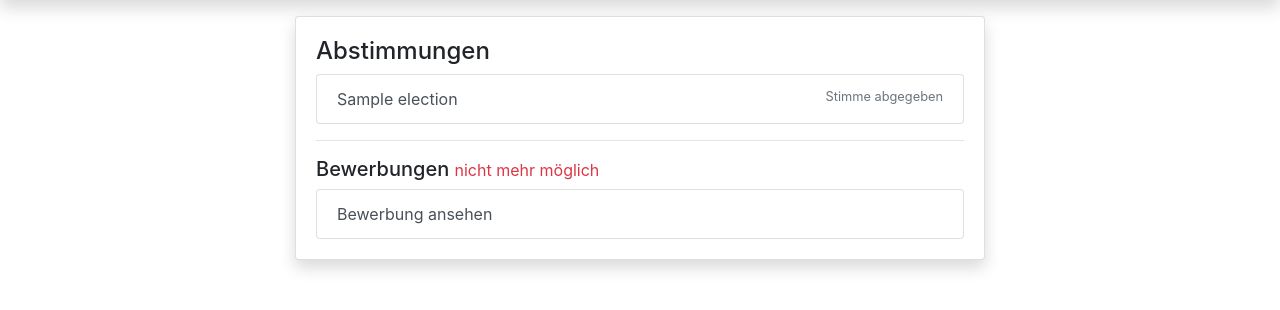
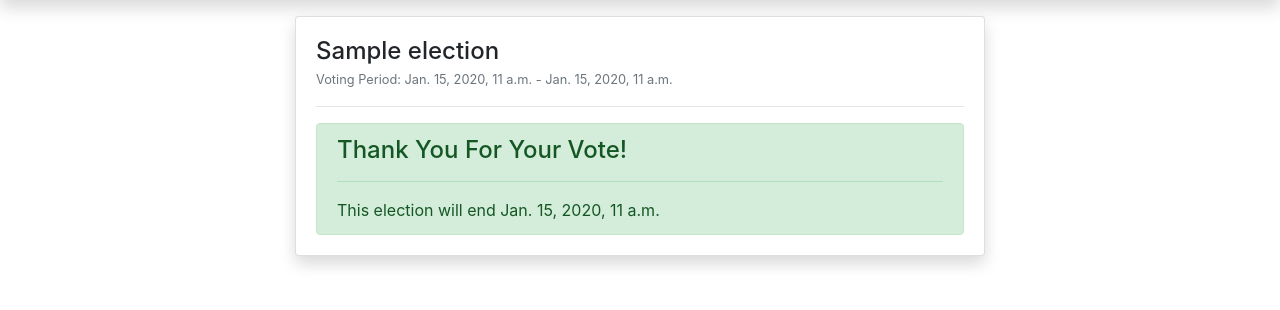
Before and after one commit to stustanet/wahlfang, a Django app: template vote/templates/vote/index.html in a window 1280 px wide. Shown: the part 56-366 px from the top of the page. Run offline with Django 3.2, Linux system fonts and the light colour scheme; the template is opened without the code that fills it: values that come from a table or form of the project are taken from there, others are empty; tables that the repository leaves empty hold one stand-in row (values such as "Sample post"); some libraries are stand-ins or nearby versions.

Commit message:
clean up the UI

```diff
--- a/vote/templates/vote/index.html
+++ b/vote/templates/vote/index.html
@@ -5,46 +5,30 @@
     <div class="col-12">
       <div class="card shadow">
         <div class="card-body">
-          <h4>Abstimmungen</h4>
-          <div class="list-group">
+          <h4 class="mb-0">{{ voter.election.title }}</h4>
+          <small class="text-muted">Voting Period: {{ voter.election.application_due_date }} - {{ voter.election.end_date }}</small>
+          <hr>
+          <div class="list-group mt-3">
             {% if voter.can_vote %}
-              <a class="list-group-item list-group-item-action" href="{% url 'vote:vote' %}">
-                <span>{{ voter.election.title }}</span>
-                <small class="float-right text-muted">
-                  {{ voter.election.application_due_date }} - {{ voter.election.end_date }}
-                </small>
-              </a>
+              <a class="btn btn-primary" role="button" href="{% url 'vote:vote' %}">Vote Now!</a>
             {% elif voter.voted %}
-              <a class="list-group-item list-group-item-action" href="#">
-                <span>{{ voter.election.title }}</span>
-                <small class="float-right text-muted">
-                  Stimme abgegeben
-                </small>
-              </a>
+              <div class="alert alert-success" role="alert">
+                <h4 class="alert-heading">Thank You For Your Vote!</h4>
+                <hr>
+                <p class="mb-0">This election will end {{ voter.election.end_date }}</p>
+              </div>
             {% elif voter.election.closed %}
-              <a class="list-group-item list-group-item-action" href="#">
-                <span>{{ voter.election.title }}</span>
-                <small class="float-right text-muted">
-                  Abstimmung geschlossen
-                </small>
-              </a>
+              <a class="btn btn-outline-secondary disabled" role="button" href="#">Voting ended</a>
             {% else %}
-              <a class="list-group-item list-group-item-action" href="#">
-                <span>{{ voter.election.title }}</span>
-                <small class="float-right text-muted">
-                  Abstimmung geöffnet ab {{ voter.election.application_due_date }}
-                </small>
-              </a>
+              <a class="btn btn-outline-secondary disabled" role="button" href="#">Voting starts {{voter.election.application_due_date }}</a>
+              <p class="mt-3">TODO: remind me via email</p>
             {% endif %}
           </div>
+          {% if voter.election.can_apply %}
           <hr>
-          <h5>Bewerbungen
-            {% if not voter.election.can_apply %}
-              <small class="text-danger">nicht mehr möglich</small>
-            {% endif %}
-          </h5>
+          <h5 class="mb-0">Your Application</h5>
+          <small class="text-muted">Application Period: {{ voter.election.start_date }} - {{ voter.election.application_due_date }}</small>
           <div class="list-group">
-            {% if voter.election.can_apply %}
             {% if voter.application %}
               <a
                   class="list-group-item list-group-item-action"
@@ -56,15 +40,10 @@
                   href="{% url 'vote:upload_application' %}"
               >Als Hausadmin bewerben</a>
             {% endif %}
-            {% elif voter.application %}
-              <a
-                  class="list-group-item list-group-item-action"
-                  href="{% url 'vote:view_application' voter.application.pk %}"
-              >Bewerbung ansehen</a>
+          </div>
           {% endif %}
         </div>
       </div>
     </div>
   </div>
-  </div>
 {% endblock %}
--- a/vote/templates/vote/vote.html
+++ b/vote/templates/vote/vote.html
@@ -7,10 +7,11 @@
     <div class="col-12">
       <div class="card shadow">
         <div class="card-body">
-          <form action="{% url 'vote:vote' %}" method="post">
+          <form action="{% url 'vote:index' %}" method="post">
             {% csrf_token %}
             <div class="form-group">
-              <h4>{{ title }}</h4>
+              <h4 class="mb-0">{{ title }}</h4>
+              <small class="text-muted">Voting Period: {{ voter.election.application_due_date }} - {{ voter.election.end_date }}</small>
             </div>
             <hr>
             {% if form.non_field_errors %}
--- a/vote/urls.py
+++ b/vote/urls.py
@@ -17,9 +17,6 @@ urlpatterns = [
         next_page='vote:index',
     ), name='logout'),
 
-    # voting
-    path('vote', views.vote, name='vote'),
-
     # applications
     path('application', views.upload_application, name='upload_application'),
     path('application/', RedirectView.as_view(pattern_name='upload_application')),
```
Also changed, not shown: vote/views.py (+21 -24 lines). Lines whose indentation alone changed are shown as unchanged.
